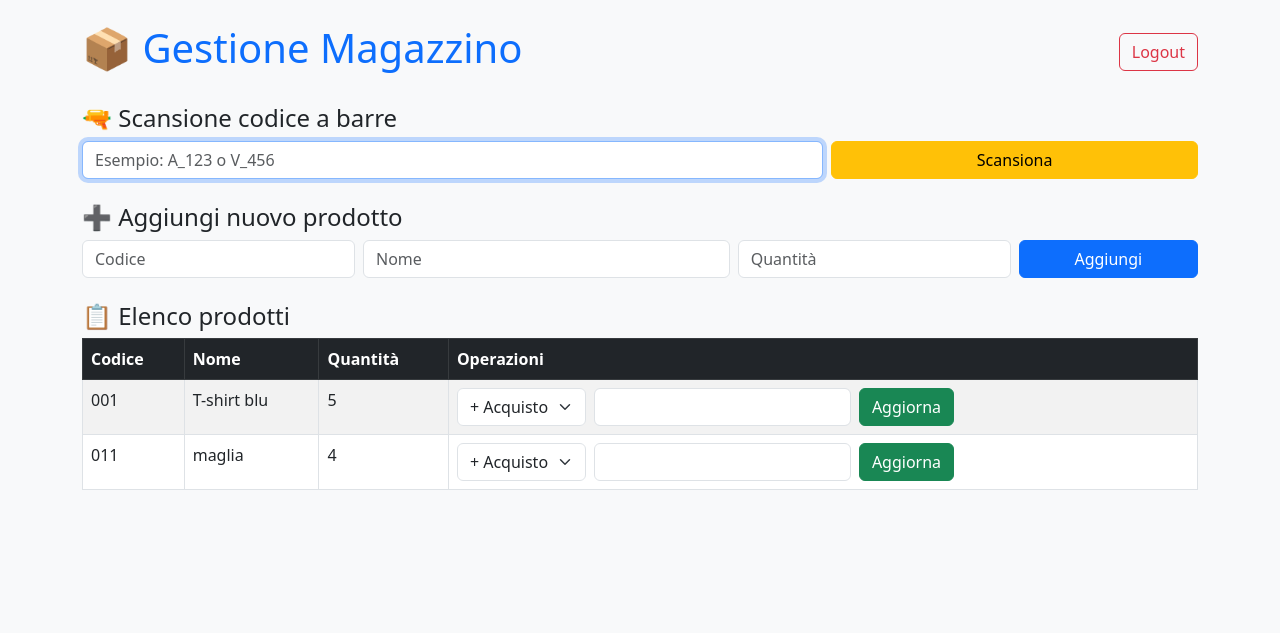
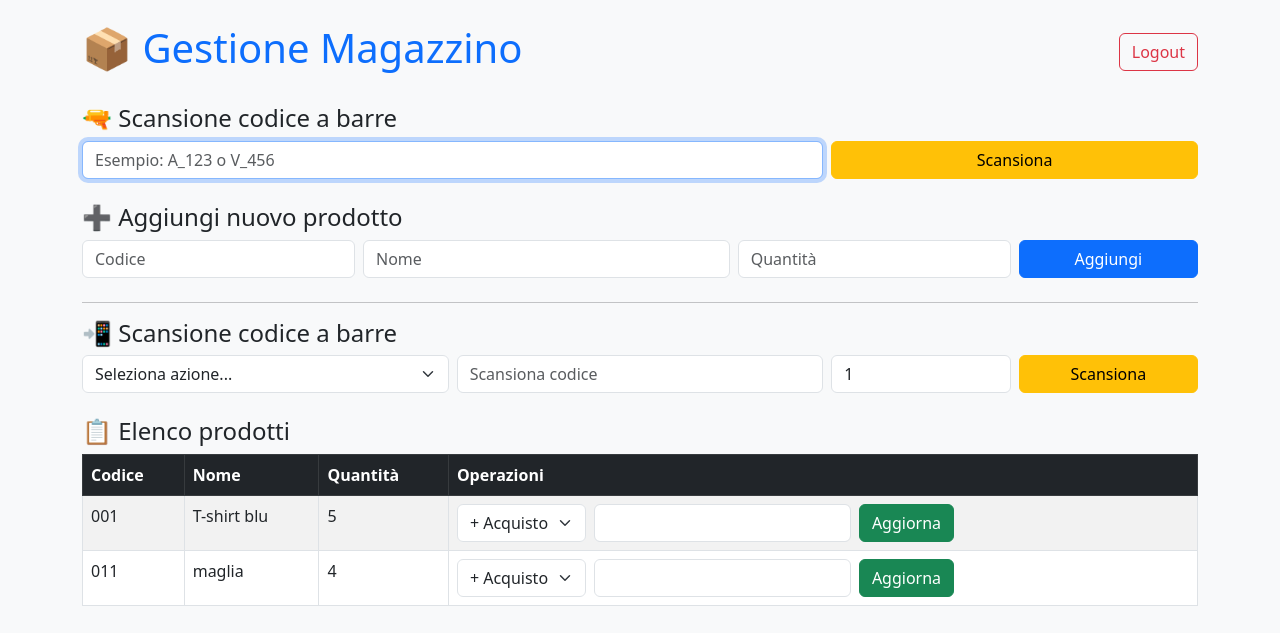
Before and after one commit to masiniluca/magazzino, a Flask app: page / in a window 1280 px wide. Shown: the top 633 px of the page. Run offline with Flask 3, Linux system fonts and the light colour scheme; the visitor is signed in with stand-in values (Sample User, id 1).

Commit message:
Psitola codice a barre

```diff
--- a/app.py
+++ b/app.py
@@ -111,28 +111,19 @@ def aggiorna():
 @app.route("/scansione", methods=["POST"])
 @login_required
 def scansione():
-    codice_raw = request.form["codice"].strip()
+    codice = request.form["codice"]
+    quantità = int(request.form["quantità"])
+    tipo = request.form["tipo"]
+
     magazzino = carica_magazzino()
+    if codice in magazzino:
+        if tipo == "acquisto":
+            magazzino[codice]["quantità"] += quantità
+        elif tipo == "vendita":
+            magazzino[codice]["quantità"] = max(0, magazzino[codice]["quantità"] - quantità)
+        salva_magazzino(magazzino)
+    return redirect("/")
 
-    if codice_raw.startswith("A_"):
-        codice = codice_raw[2:]
-        if codice in magazzino:
-            magazzino[codice]["quantità"] += 1
-        else:
-            magazzino[codice] = {"nome": f"Prodotto {codice}", "quantità": 1}
-        salva_magazzino(magazzino)
-        scrivi_log(codice, "acquisto (scansione)", 1)
-
-    elif codice_raw.startswith("V_"):
-        codice = codice_raw[2:]
-        if codice in magazzino:
-            magazzino[codice]["quantità"] = max(0, magazzino[codice]["quantità"] - 1)
-        else:
-            magazzino[codice] = {"nome": f"Prodotto {codice}", "quantità": 0}
-        salva_magazzino(magazzino)
-        scrivi_log(codice, "vendita (scansione)", 1)
-
-    return redirect("/")
 
 # ------------------- Avvio -------------------
 
--- a/templates/index.html
+++ b/templates/index.html
@@ -30,6 +30,27 @@
             <div class="col-md-4"><input type="text" name="nome" placeholder="Nome" class="form-control" required></div>
             <div class="col-md-3"><input type="number" name="quantità" placeholder="Quantità" class="form-control" required></div>
             <div class="col-md-2"><button class="btn btn-primary w-100">Aggiungi</button></div>
+        </form>
+
+        <hr>
+        <h4>📲 Scansione codice a barre</h4>
+        <form method="POST" action="/scansione" class="row g-2 mb-4">
+            <div class="col-md-4">
+                <select name="tipo" class="form-select" required>
+                    <option value="">Seleziona azione...</option>
+                    <option value="acquisto">➕ Acquisto</option>
+                    <option value="vendita">➖ Vendita</option>
+                </select>
+            </div>
+            <div class="col-md-4">
+                <input type="text" name="codice" placeholder="Scansiona codice" class="form-control" autofocus required>
+            </div>
+            <div class="col-md-2">
+                <input type="number" name="quantità" value="1" min="1" class="form-control" required>
+            </div>
+            <div class="col-md-2">
+                <button class="btn btn-warning w-100">Scansiona</button>
+            </div>
         </form>
 
         <!-- Tabella prodotti -->
```
